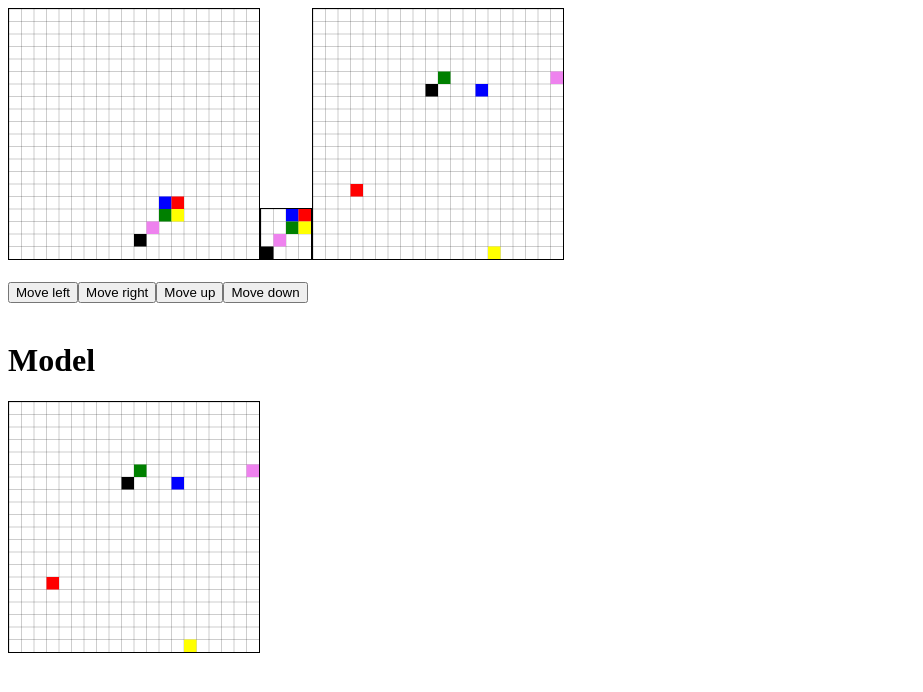
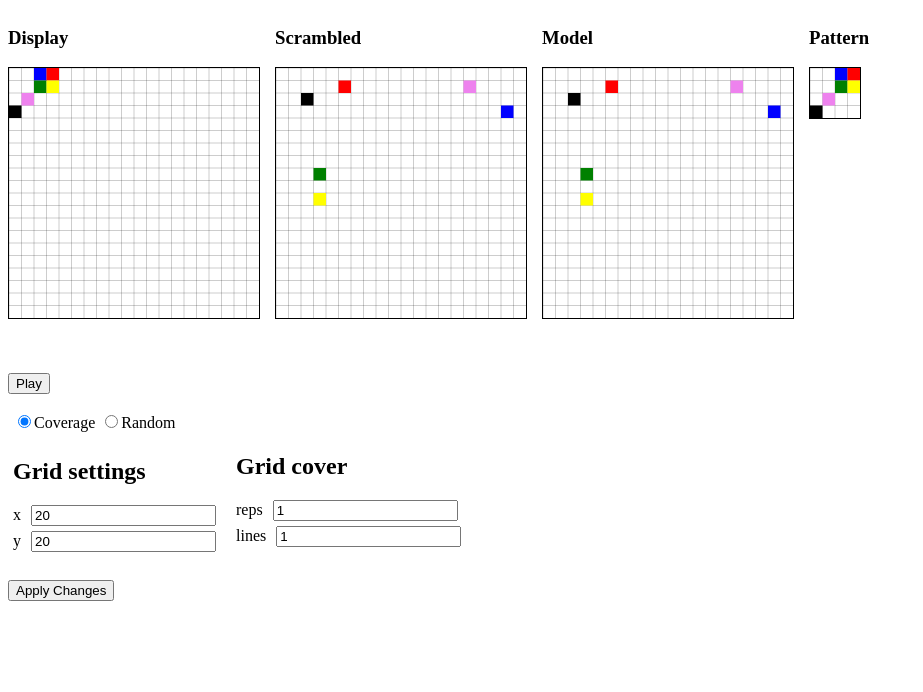
Before and after one commit to Kingsley1331/The_Seer, a React (Create React App) app: page / in a window 1280 px wide. Shown: the top 692 px of the page, without its empty margins (0-923 px from the left). Built offline with nearby package versions, Linux system fonts and the light colour scheme.

Commit message:
Configure settings with UI

```diff
--- a/src/App.js
+++ b/src/App.js
@@ -1,4 +1,4 @@
-import { useEffect, useState } from "react";
+import { useEffect, useState, useCallback } from "react";
 import PatternedGrid from "./components/PatternedGrid";
 import { rainbowKite } from "./consts/patterns";
 import {
@@ -10,11 +10,8 @@ import {
 
 import { coverGrid, moveRandomly } from "./utils/movement";
 import useMove from "./utils/hooks/useMove";
-import {
-  DEFAULT_GRID_DIMENSION,
-  DEFAULT_WIDTH,
-  DEFAULT_UNIT_LENGTH
-} from "./consts/config";
+
+import { DEFAULT_GRID_DIMENSION, DEFAULT_WIDTH } from "./consts/config";
 import "./styles.css";
 
 export default function App() {
@@ -24,9 +21,18 @@ export default function App() {
     initialiseGrid(DEFAULT_GRID_DIMENSION)
   );
 
+  const [coverageType, setCoverageType] = useState("Coverage");
+  const [gridUnits, setGridUnits] = useState(DEFAULT_GRID_DIMENSION);
+  const [coverSettings, setCoverSettings] = useState({ reps: 1, lines: 1 });
+  const [randomPathSettings, setRandomPathSettings] = useState({
+    pathLength: 5,
+    numOfSteps: 10
+  });
   const [move, pattern] = useMove(rainbowKite);
+  const [playing, setPlaying] = useState(false);
 
-  const mover = (movements, gridDimensions, interval) => {
+  const mover = useCallback(
+    (movements, gridDimensions, interval) => {
       movements.forEach((movement, index) => {
         const [axis, step] = movement;
         const moveFunction = () => {
@@ -34,42 +40,37 @@ export default function App() {
         };
         setTimeout(moveFunction, interval * index);
       });
-  };
+    },
+    [move]
+  );
 
   useEffect(() => {
-    // const movements = coverGrid(DEFAULT_GRID_DIMENSION, 1, 2);
-    const movements = moveRandomly(10, 500, 1);
-    mover(movements, DEFAULT_GRID_DIMENSION, 100);
-  }, []);
+    let movements = [];
+    if (playing) {
+      if (coverageType === "Coverage") {
+        movements = coverGrid(gridUnits, 1, coverSettings.reps);
+      }
+      if (coverageType === "Random") {
+        movements = moveRandomly(
+          randomPathSettings.pathLength,
+          randomPathSettings.numOfSteps,
+          1
+        );
+      }
+      mover(movements, gridUnits, 1000);
+    }
+  }, [
+    gridUnits,
+    coverSettings.reps,
+    playing,
+    coverageType,
+    randomPathSettings.pathLength,
+    randomPathSettings.numOfSteps
+  ]);
 
-  useEffect(() => {
-    const keydownHandler = (e) => {
-      switch (e.keyCode) {
-        case 37: // left
-          move("x", -1, gridDimensions);
-          break;
-        case 39: // right
-          move("x", 1, gridDimensions);
-          break;
-        case 38: //up
-          move("y", -1, gridDimensions);
-          break;
-        case 40: // down
-          move("y", 1, gridDimensions);
-          break;
-        default:
-          null;
-      }
-    };
-
-    document.addEventListener("keydown", keydownHandler);
-
-    return () => document.removeEventListener("keydown", keydownHandler);
-  });
-
-  const gridDimensions = DEFAULT_GRID_DIMENSION;
+  const gridDimensions = gridUnits;
   const width = DEFAULT_WIDTH;
-  const unitLength = DEFAULT_UNIT_LENGTH;
+  const unitLength = width / gridDimensions.x;
 
   const {
     patternUnitwidth,
@@ -100,6 +101,10 @@ export default function App() {
     return randomisedGridData;
   };
 
+  const togglePlaying = () => {
+    setPlaying((state) => !state);
+  };
+
   useEffect(() => {
     const orderMap = shuffleGridData(gridData);
 
@@ -114,6 +119,9 @@ export default function App() {
 
   return (
     <>
+      <div className={"gridWrapper"}>
+        <div className={"gridContainer"}>
+          <h3>Display</h3>
           <PatternedGrid
             name={"myCanvas"}
             gridDimensions={gridDimensions}
@@ -121,7 +129,29 @@ export default function App() {
             unitLength={width / gridDimensions.x}
             gridData={gridData}
           />
-
+        </div>
+        <div className={"gridContainer"}>
+          <h3>Scrambled</h3>
+          <PatternedGrid
+            name={"myCanvas2"}
+            gridDimensions={gridDimensions}
+            width={width}
+            unitLength={width / gridDimensions.x}
+            gridData={shuffledGridData}
+          />
+        </div>
+        <div className={"gridContainer"}>
+          <h3>Model</h3>
+          <PatternedGrid
+            name={"myCanvas3"}
+            gridDimensions={gridDimensions}
+            width={width}
+            unitLength={width / gridDimensions.x}
+            gridData={shuffledGridData}
+          />
+        </div>
+        <div className={"gridContainer"}>
+          <h3>Pattern</h3>
           <PatternedGrid
             name={"myCanvas1"}
             gridDimensions={{ x: patternUnitwidth, y: patternUnitHeight }}
@@ -129,30 +159,136 @@ export default function App() {
             unitLength={unitLength}
             gridData={patternGridData}
           />
-
-      <PatternedGrid
-        name={"myCanvas2"}
-        gridDimensions={gridDimensions}
-        width={width}
-        unitLength={width / gridDimensions.x}
-        gridData={shuffledGridData}
-      />
+        </div>
+      </div>
+      <button onClick={togglePlaying}>{playing ? "Pause" : "Play"}</button>
       <br />
       <br />
-      <button onClick={() => move("x", -1, gridDimensions)}>Move left</button>
-      <button onClick={() => move("x", 1, gridDimensions)}>Move right</button>
-      <button onClick={() => move("y", -1, gridDimensions)}>Move up</button>
-      <button onClick={() => move("y", 1, gridDimensions)}>Move down</button>
+      <div className="type">
+        <input
+          checked={coverageType === "Coverage"}
+          id="coverage"
+          type="radio"
+          value="Coverage"
+          name="coverage_type"
+          onChange={(e) => {
+            console.log(e.target.value);
+            setCoverageType(e.target.value);
+          }}
+        />
+        <label htmlFor="coverage">Coverage</label>
+        <input
+          checked={coverageType === "Random"}
+          id="random"
+          type="radio"
+          value="Random"
+          name="coverage_type"
+          onChange={(e) => {
+            console.log(e.target.value);
+            setCoverageType(e.target.value);
+          }}
+        />
+        <label htmlFor="random">Random</label>
+      </div>
+
+      <div className={"settingsWrapper"}>
+        <div className={"grid"}>
+          <h2>Grid settings</h2>
+          <div>
+            x
+            <input
+              type="number"
+              onChange={(e) => {
+                console.log(e.target.value);
+                setGridUnits((units) => ({ ...units, x: e.target.value }));
+              }}
+              value={gridUnits.x}
+            />
+          </div>
+          <div>
+            y
+            <input
+              type="number"
+              onChange={(e) => {
+                console.log(e.target.value);
+                setGridUnits((units) => ({ ...units, y: e.target.value }));
+              }}
+              value={gridUnits.y}
+            />
+          </div>
+        </div>
+        {coverageType === "Coverage" && (
+          <div className={"cover"}>
+            <h2>Grid cover</h2>
+            <div>
+              reps
+              <input
+                type="number"
+                onChange={(e) => {
+                  console.log(e.target.value);
+                  setCoverSettings((settings) => ({
+                    ...settings,
+                    reps: e.target.value
+                  }));
+                }}
+                value={coverSettings.reps}
+              />
+            </div>
+            <div>
+              lines
+              <input
+                type="number"
+                onChange={(e) => {
+                  console.log(e.target.value);
+                  setCoverSettings((settings) => ({
+                    ...settings,
+                    lines: e.target.value
+                  }));
+                }}
+                value={coverSettings.lines}
+              />
+            </div>
+          </div>
+        )}
+
+        {coverageType === "Random" && (
+          <div className={"random"}>
+            <h2>Random motion</h2>
+            <div className={"settingsContainer"}>
+              <div>
+                path length
+                <input
+                  type="number"
+                  onChange={(e) => {
+                    console.log(e.target.value);
+                    setRandomPathSettings((settings) => ({
+                      ...settings,
+                      pathLength: e.target.value
+                    }));
+                  }}
+                  value={randomPathSettings.pathLength}
+                />
+              </div>
+              <div>
+                No. of steps
+                <input
+                  type="number"
+                  onChange={(e) => {
+                    console.log(e.target.value);
+                    setRandomPathSettings((settings) => ({
+                      ...settings,
+                      numOfSteps: e.target.value
+                    }));
+                  }}
+                  value={randomPathSettings.numOfSteps}
+                />
+              </div>
+            </div>
+          </div>
+        )}
+      </div>
       <br />
-      <br />
-      <h1>Model</h1>
-      <PatternedGrid
-        name={"myCanvas3"}
-        gridDimensions={gridDimensions}
-        width={width}
-        unitLength={width / gridDimensions.x}
-        gridData={shuffledGridData}
-      />
+      <button>Apply Changes</button>
     </>
   );
 }
--- a/src/styles.css
+++ b/src/styles.css
@@ -3,6 +3,38 @@
   text-align: center;
 }
 
+.gridWrapper {
+  display: flex;
+  flex-direction: row;
+  align-items: start;
+}
+
+.random {
+  display: flex;
+  flex-direction: column;
+  margin-left: 15px;
+  padding: 5px;
+}
+
+.grid {
+  /* border: 1px solid; */
+  margin-right: 15px;
+  padding: 5px;
+}
+.settingsWrapper {
+  display: flex;
+  flex-direction: row;
+}
+
+input {
+  margin-left: 10px;
+  margin-bottom: 5px;
+}
+
+.gridContainer {
+  margin-right: 15px;
+  margin-bottom: 50px;
+}
 /* .myCanvas1 {
   border: 1px solid blue;
 } */
--- a/src/utils/hooks/useMove.js
+++ b/src/utils/hooks/useMove.js
@@ -1,10 +1,10 @@
 import { useState } from "react";
-// import { rainbowKite } from "../../consts/patterns";
 
 export default function useMove(initialPattern) {
   const [pattern, setPattern] = useState(initialPattern);
 
   const move = (axis, step, gridDims) => {
+    console.log({ axis, step, gridDims });
     setPattern((pattern) =>
       pattern.map((cell) => {
         const newCell = { ...cell };
@@ -22,5 +22,5 @@ export default function useMove(initialPattern) {
     );
   };
 
-  return [move, pattern];
+  return [move, pattern, setPattern];
 }
```
Also changed, not shown: src/utils/hooks/useKeyboard.js (added, +36 -0 lines), 1 other file (tests, documents, lock files or other folders). Lines whose indentation alone changed are shown as unchanged.
